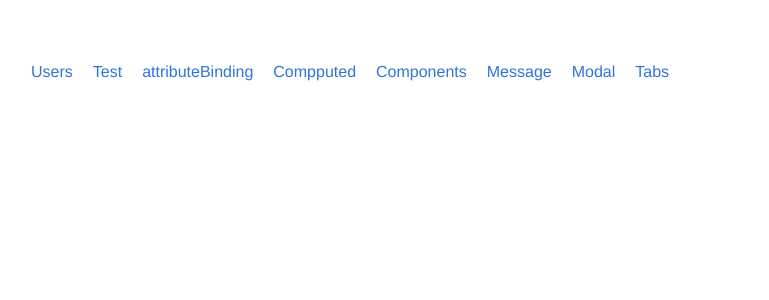
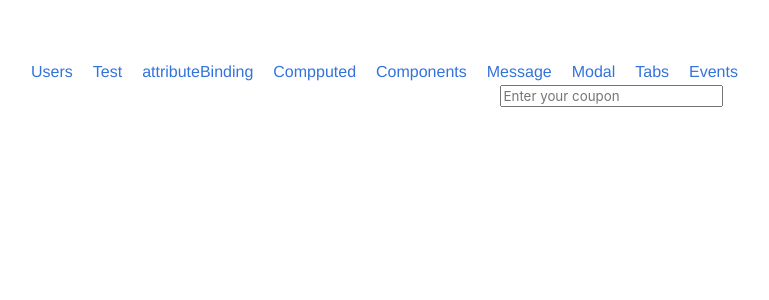
Before and after one commit to Matrix-X/vueapp, a Vue app: page /events in a window 1280 px wide. Shown: the top 300 px of the page, without its empty margins (29-798 px from the left). Built offline with nearby package versions, Linux system fonts and the light colour scheme; what vue-resource would draw is missing.

Commit message:
add custom event emit

```diff
--- a/src/App.vue
+++ b/src/App.vue
@@ -10,6 +10,7 @@
         <li><router-link to="/message">Message</router-link></li>
         <li><router-link to="/modal">Modal</router-link></li>
         <li><router-link to="/tabs">Tabs</router-link></li>
+        <li><router-link to="/events">Events</router-link></li>
     </ul>
     <router-view/>
   </div>
--- /dev/null
+++ b/src/components/ExeciseEvents.vue
@@ -0,0 +1,59 @@
+<style scoped>
+
+</style>
+
+<template>
+
+  <div class="container">
+    <coupon @applied="onCouponApplied"></coupon>
+    <h1 v-if="couponApplied">You used a coupon!</h1>
+  </div>
+</template>
+
+<script>
+
+import Vue from 'vue'
+
+Vue.component('coupon', {
+  template: `
+    <input placeholder='Enter your coupon' @blur="onCouponApplied">
+  `,
+  data() {
+    return {
+
+    };
+  },
+  methods: {
+    onCouponApplied() {
+      // console.log('applied!');
+      this.$emit('applied');
+
+    }
+  }
+
+});
+
+
+export default {
+    name: 'ExeciseEvents',
+    props: {},
+    data() {
+        return {
+            couponApplied: false
+        }
+    },
+    methods: {
+        onCouponApplied() {
+          console.log('I am applied!');
+          this.couponApplied = true;
+        }
+    },
+    created: function(){
+
+    },
+    computed: {
+
+    }
+}
+
+</script>
--- a/src/components/default.vue
+++ b/src/components/default.vue
@@ -4,7 +4,7 @@
 
 <template>
 
-  <div class="default">
+  <div class="container">
 
   </div>
 </template>
--- a/src/router/index.js
+++ b/src/router/index.js
@@ -8,6 +8,7 @@ import Components from '@/components/Components'
 import Message from '@/components/Message'
 import ExeciseModal from '@/components/ExeciseModal'
 import ExeciseTabs from '@/components/ExeciseTabs'
+import ExeciseEvents from '@/components/ExeciseEvents'
 // import HelloWorld from '@/components/HelloWorld'
 
 Vue.use(Router)
@@ -67,6 +68,12 @@ export default new Router({
       name: 'Tabs',
       component: ExeciseTabs,
       props: {  }
+    },
+    {
+      path: '/events',
+      name: 'Events',
+      component: ExeciseEvents,
+      props: {  }
     }
   ]
 })
```
